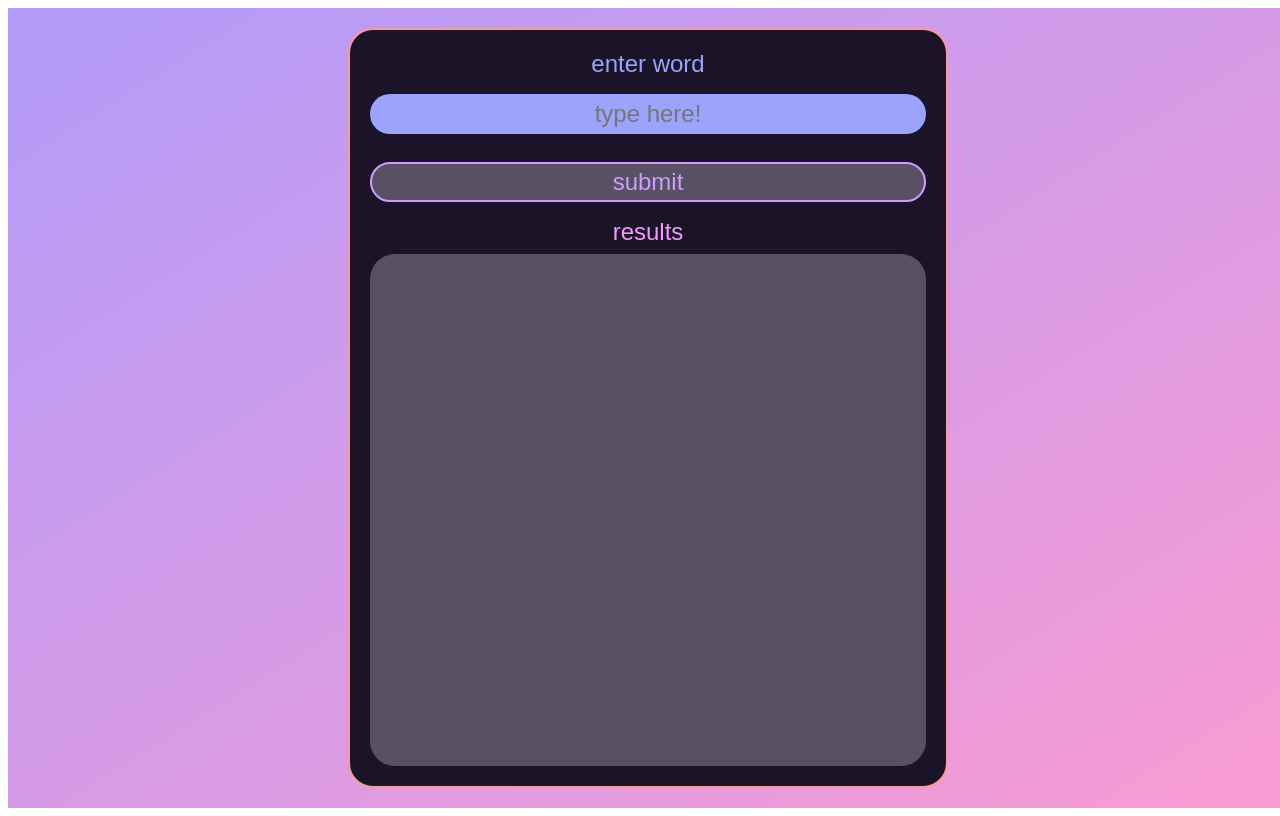
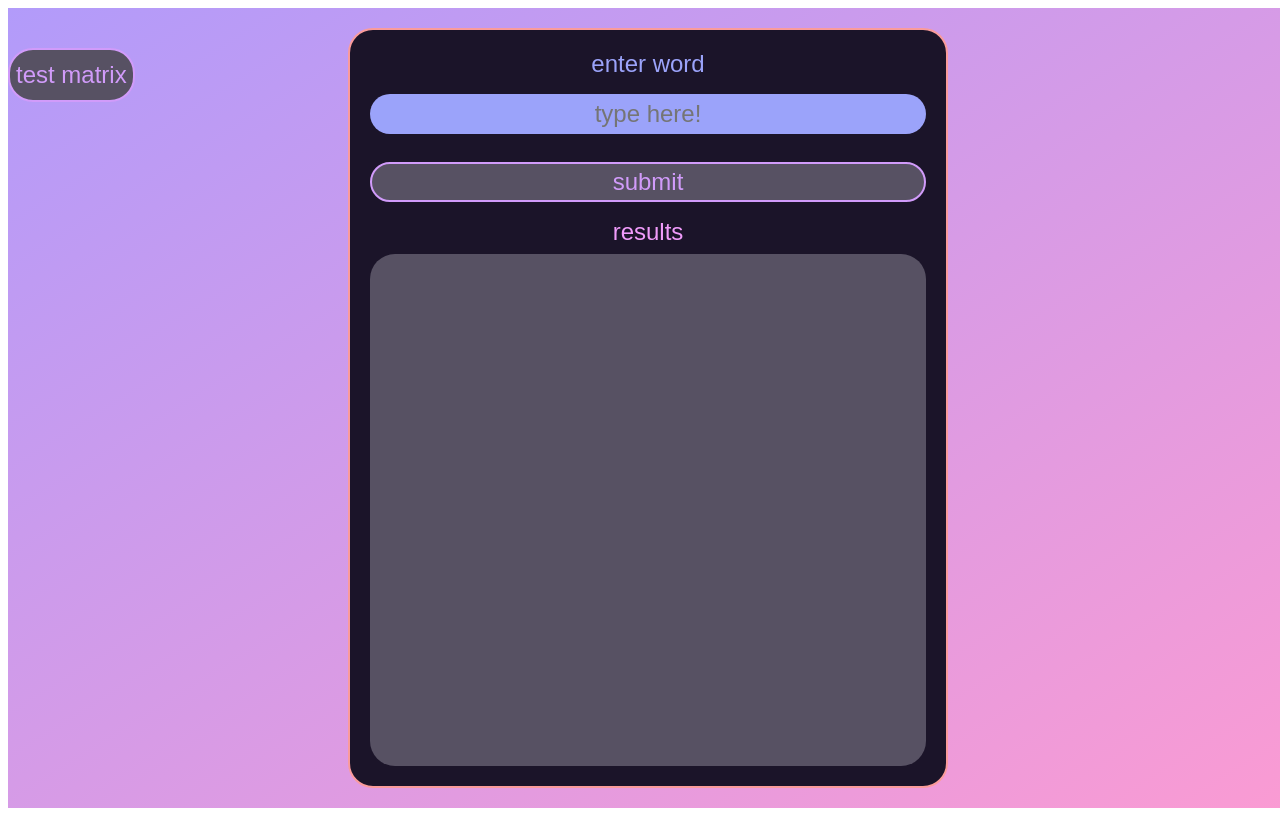
Before and after one commit to niblicat/autocheck, a SvelteKit app: page / in a window 1280 px wide. Built offline with nearby package versions, Linux system fonts and the light colour scheme.

Commit message:
correctly prints matrix in debug

```diff
--- a/src/routes/+page.svelte
+++ b/src/routes/+page.svelte
@@ -2,7 +2,12 @@
     import * as AutoComplete from './autocomplete';
     import { related } from './autocomplete';
 
+    const debug: boolean = true;
+
     let userString = "";
+
+    let matrix: Number[][] = [];
+
 </script>
 <html lang="en">
     <head>
@@ -49,6 +54,27 @@
                 </div>
             </div>
         </div>
+        {#if debug}
+            <button
+            id="testmatrix"
+            title="testmatrix"
+            on:click={() => {
+                matrix = AutoComplete.PrintMatrix(userString);
+            }}
+            >
+            test matrix
+            </button>
+            <br>
+            {#if matrix}
+                {#each matrix as outer}
+                <p class="debug">
+                    {#each outer as inner}
+                        {inner}
+                    {/each}
+                </p>
+                {/each}
+            {/if}
+        {/if}
     </body>
 
 </html>
@@ -88,6 +114,11 @@
         box-sizing: border-box;
         font-family: ExoRegular, Arial, Helvetica, sans-serif;
     }
+
+    .debug {
+        color: #ff0000;
+    }
+
     div.items {
         display: flex;
         position: absolute;
@@ -122,7 +153,7 @@
         color: #9BA3FA;
     }
 
-    #textinput {
+    input {
         padding: 20px;
         font-size: 24px;
         margin-bottom: 20px;
@@ -136,7 +167,7 @@
         outline: none;
     }
 
-    #textinput:focus {
+    input:focus {
         outline: none;
     }
 
@@ -145,7 +176,7 @@
         padding: 0px;
     }
 
-    #submit {
+    button {
         margin-bottom: 8px;
         border-radius: 25px;
         min-width: 60px;
@@ -165,16 +196,16 @@
         -ms-animation: fadeIn .5s;
     }
 
-    #submit:disabled {
+    button:disabled {
         color: #D19BFA;
     }
 
-    #submit:not(:focus-visible) {
+    button:not(:focus-visible) {
         border: 2px solid #D19BFA;
     }
 
     @media(hover: hover) {
-        #submit:hover, #submit:focus-visible {
+        button:hover, button:focus-visible {
             transform: scale(1.05);
             -webkit-transform: scale(1.05);
             -moz-transform: scale(1.05);
@@ -182,7 +213,7 @@
             -ms-transform: scale(1.05);
         }
     }
-    #submit:active {
+    button:active {
         transform: scale(0.95);
         -webkit-transform: scale(0.95);
         -moz-transform: scale(0.95);
--- a/src/routes/autocomplete.ts
+++ b/src/routes/autocomplete.ts
@@ -10,6 +10,10 @@ export function PopulateWords(word: string) {
         word
     ]);
     // related.set(compares);
+}
+
+export function PrintMatrix(userstring: string): Number[][] {
+    return MakeMatrix(userstring, "cold")
 }
 
 function MakeMatrix(word1: string, word2: string) : Number[][] {
```
